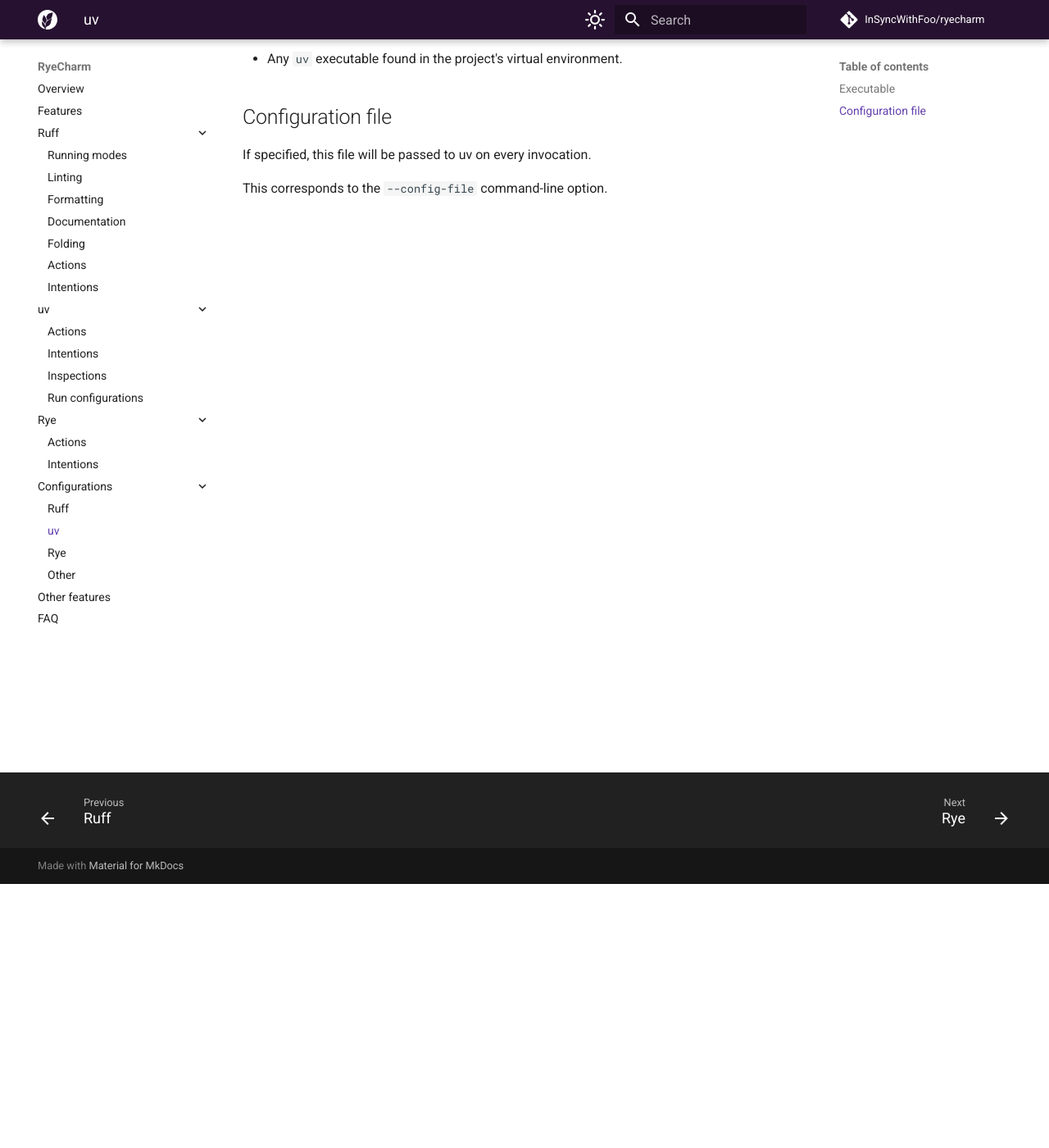
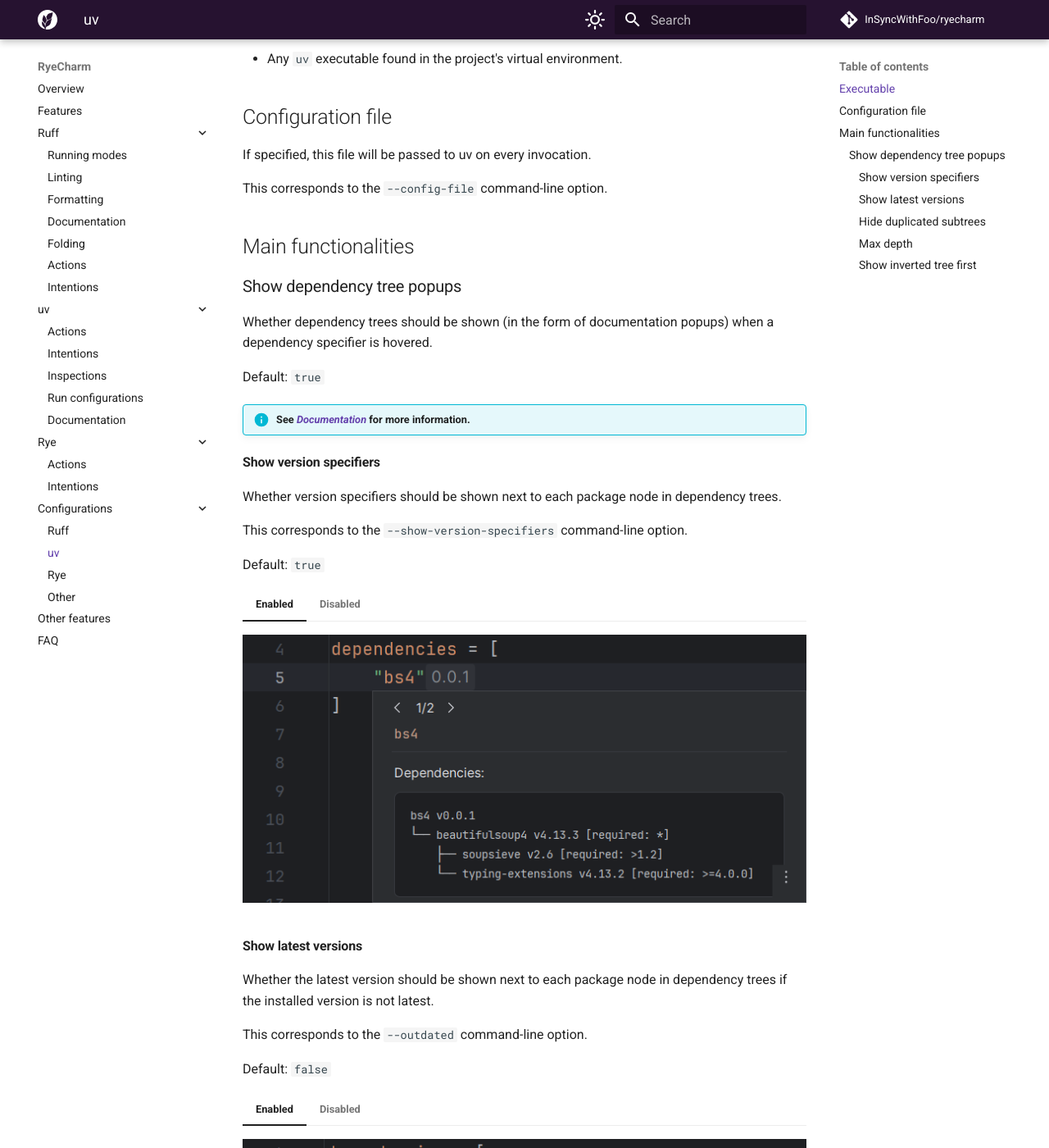
Before and after one commit to InSyncWithFoo/ryecharm, an MkDocs documentation site: the page built from docs/configurations/uv.md, in a window 1280 px wide and 1400 px high, scrolled down 322 px. Shown: the whole window at 82% size. Built offline with MkDocs 1.6.1 and Material for MkDocs 9.7.7, drawn with Linux system fonts in a browser that asks for light colours; comment, search, counter and statistics services are not loaded; some of the changed text lies outside the part shown.

Commit message:
Document dependency trees

```diff
--- a/docs/configurations/uv.md
+++ b/docs/configurations/uv.md
@@ -15,3 +15,77 @@
 If specified, this file will be passed to uv on every invocation.
 
 This corresponds to the `--config-file` command-line option.
+
+
+## Main functionalities
+
+
+### Show dependency tree popups
+
+Whether dependency trees should be shown (in the form of documentation popups)
+when a dependency specifier is hovered.
+
+Default: `true`
+
+!!! info "See <i>[Documentation][1]</i> for more information."
+
+
+#### Show version specifiers
+
+Whether version specifiers should be shown
+next to each package node in dependency trees.
+
+This corresponds to the `--show-version-specifiers` command-line option.
+
+Default: `true`
+
+=== "Enabled"
+    ![](../assets/uv-documentation-demo-dependency-trees-dependencies.png)
+
+=== "Disabled"
+    ![](../assets/configurations-uv-show-version-specifiers-for-dependencies-demo-disabled.png)
+
+
+#### Show latest versions
+
+Whether the latest version should be shown next to each package node
+in dependency trees if the installed version is not latest.
+
+This corresponds to the `--outdated` command-line option.
+
+Default: `false`
+
+=== "Enabled"
+    ![](../assets/configurations-uv-show-latest-versions-for-dependencies-demo-enabled.png)
+
+=== "Disabled"
+    ![](../assets/uv-documentation-demo-dependency-trees-dependencies.png)
+
+
+#### Hide duplicated subtrees
+
+Whether dependency subtrees that have already been shown should be shown again.
+
+This corresponds to the `--no-dedupe` command-line option.
+
+Default: `true`
+
+
+#### Max depth
+
+The maximum depth of the dependency trees.
+
+This corresponds to the `--depth` command-line option.
+
+Default: 255
+
+
+#### Show inverted tree first
+
+Whether the tree that displays the current package's dependants
+should be shown first.
+
+Default: `false`
+
+
+  [1]: ../uv/documentation.md#dependency-trees
--- a/mkdocs.yaml
+++ b/mkdocs.yaml
@@ -86,6 +86,7 @@
     - Intentions: uv/intentions.md
     - Inspections: uv/inspections.md
     - Run configurations: uv/run-configurations.md
+    - Documentation: uv/documentation.md
   - Rye:
     - Rye integration: rye/index.md
     - Actions: rye/actions.md
```
Also changed, not shown: docs/uv/documentation.md (added, +32 -0 lines), docs/assets/configurations-uv-show-latest-versions-for-dependencies-demo-enabled.png (added), docs/assets/configurations-uv-show-version-specifiers-for-dependencies-demo-disabled.png (added), docs/assets/uv-documentation-demo-dependency-trees-dependants.png (added), docs/assets/uv-documentation-demo-dependency-trees-dependencies.png (added), 3 other files.
